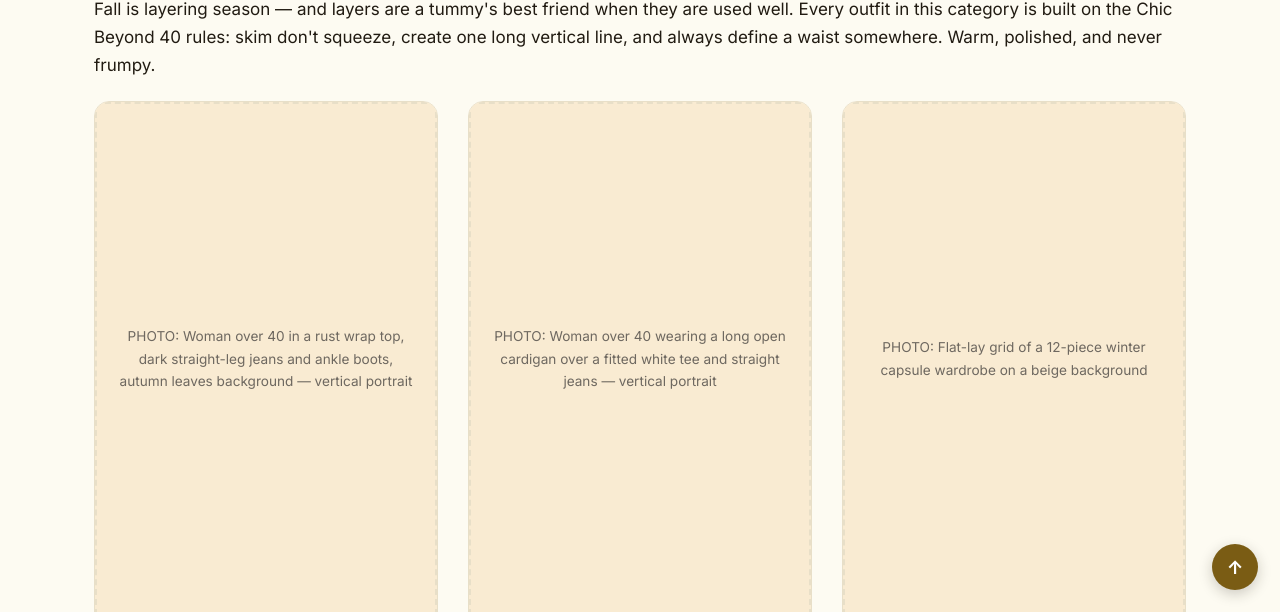
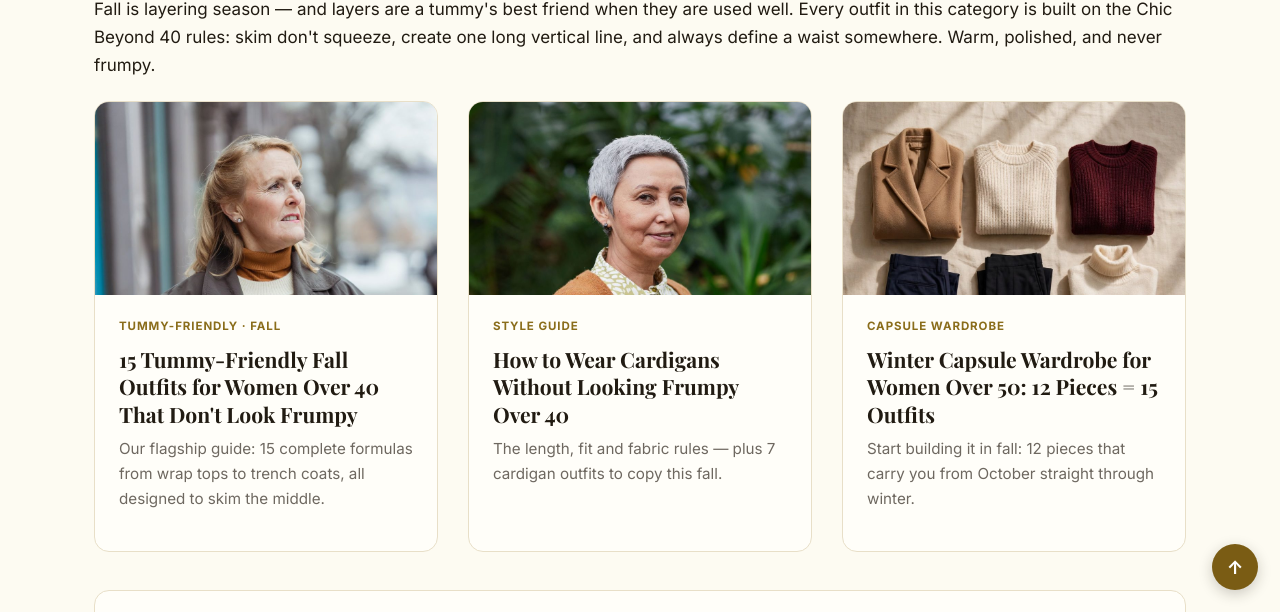
Before and after one commit to kashifawan1382-sys/chicbeyond40, a plain HTML site: page categories/fall-outfits.html in a window 1280 px wide. Shown: the part 188-800 px from the top of the page. Drawn offline with nearby package versions, Linux system fonts and the light colour scheme.

Commit message:
Add real photos to site

```diff
--- a/categories/fall-outfits.html
+++ b/categories/fall-outfits.html
@@ -36,19 +36,19 @@
 
   <div class="grid">
     <article class="card">
-      <div class="ph" style="aspect-ratio:2/3;min-height:0">PHOTO: Woman over 40 in a rust wrap top, dark straight-leg jeans and ankle boots, autumn leaves background — vertical portrait</div>
+      <img class="card-img" src="../images/fall-outfits.jpg" alt="Woman over 40 in a long fall coat holding a coffee on an autumn street" loading="lazy">
       <div class="body"><span class="tag">Tummy-Friendly · Fall</span>
       <h3><a href="../posts/tummy-friendly-fall-outfits-over-40.html">15 Tummy-Friendly Fall Outfits for Women Over 40 That Don't Look Frumpy</a></h3>
       <p>Our flagship guide: 15 complete formulas from wrap tops to trench coats, all designed to skim the middle.</p></div>
     </article>
     <article class="card">
-      <div class="ph" style="aspect-ratio:2/3;min-height:0">PHOTO: Woman over 40 wearing a long open cardigan over a fitted white tee and straight jeans — vertical portrait</div>
+      <img class="card-img" src="../images/cardigan-outfits.jpg" alt="Woman over 50 wearing a long rust cardigan over a floral dress" loading="lazy">
       <div class="body"><span class="tag">Style Guide</span>
       <h3><a href="../posts/how-to-wear-cardigans-without-looking-frumpy.html">How to Wear Cardigans Without Looking Frumpy Over 40</a></h3>
       <p>The length, fit and fabric rules — plus 7 cardigan outfits to copy this fall.</p></div>
     </article>
     <article class="card">
-      <div class="ph" style="aspect-ratio:2/3;min-height:0">PHOTO: Flat-lay grid of a 12-piece winter capsule wardrobe on a beige background</div>
+      <img class="card-img" src="../images/winter-capsule-flatlay.jpg" alt="Flat-lay of a 12-piece winter capsule wardrobe on a beige background - camel coat, cream and burgundy knits, navy trousers, boots and loafers" loading="lazy">
       <div class="body"><span class="tag">Capsule Wardrobe</span>
       <h3><a href="../posts/winter-capsule-wardrobe-over-50.html">Winter Capsule Wardrobe for Women Over 50: 12 Pieces = 15 Outfits</a></h3>
       <p>Start building it in fall: 12 pieces that carry you from October straight through winter.</p></div>
```
